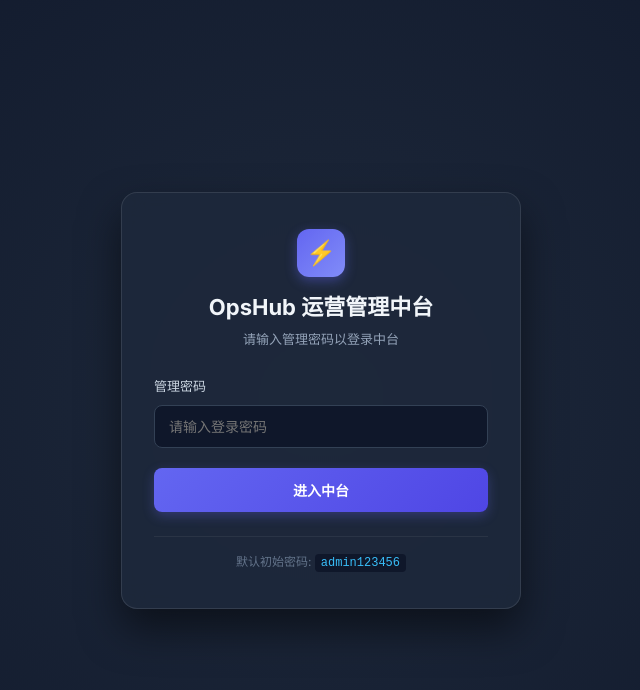
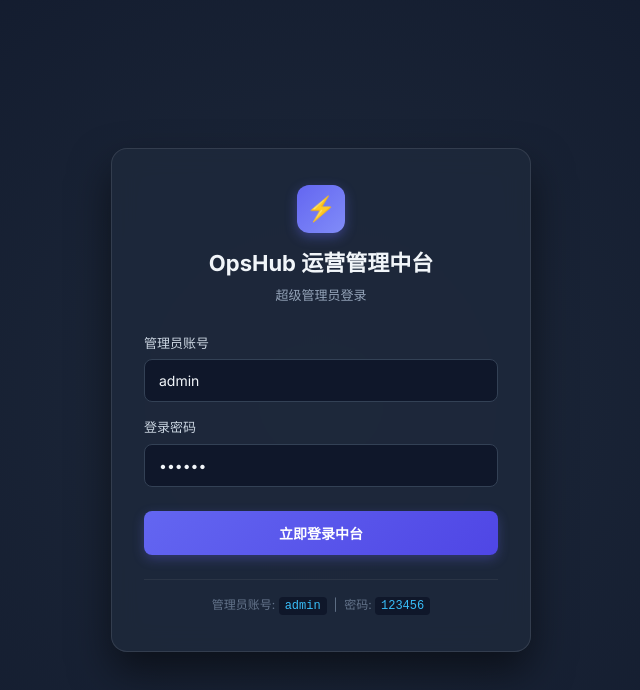
Before and after one commit to felixinfo910-art/ops-hub, a Next.js app: page /login in a window 1280 px wide. Shown: the top 690 px of the page, without its empty margins (319-959 px from the left). Built offline with nearby package versions, Linux system fonts and the light colour scheme.

Commit message:
feat: set superadmin admin/123456 login and add baidu/google noindex rules

```diff
--- a/src/app/layout.tsx
+++ b/src/app/layout.tsx
@@ -25,7 +25,9 @@ export default function RootLayout({ children }: { children: React.ReactNode })
   return (
     <html lang="zh-CN">
       <head>
-        <meta name="robots" content="noindex, nofollow, noarchive" />
+        <meta name="robots" content="noindex, nofollow, noarchive, nosnippet" />
+        <meta name="googlebot" content="noindex, nofollow, noarchive" />
+        <meta name="baiduspider" content="noindex, nofollow, noarchive" />
       </head>
       <body>
         <div className="layout">
--- a/src/app/login/page.tsx
+++ b/src/app/login/page.tsx
@@ -4,7 +4,8 @@ import { useState, FormEvent, Suspense } from 'react'
 import { useRouter, useSearchParams } from 'next/navigation'
 
 function LoginForm() {
-  const [password, setPassword] = useState('')
+  const [username, setUsername] = useState('admin')
+  const [password, setPassword] = useState('123456')
   const [loading, setLoading] = useState(false)
   const [error, setError] = useState('')
   const router = useRouter()
@@ -13,8 +14,8 @@ function LoginForm() {
 
   const handleSubmit = async (e: FormEvent) => {
     e.preventDefault()
-    if (!password.trim()) {
-      setError('请输入管理密码')
+    if (!username.trim() || !password.trim()) {
+      setError('请输入账号和密码')
       return
     }
 
@@ -25,7 +26,7 @@ function LoginForm() {
       const res = await fetch('/api/auth/login', {
         method: 'POST',
         headers: { 'Content-Type': 'application/json' },
-        body: JSON.stringify({ password }),
+        body: JSON.stringify({ username, password }),
       })
 
       const data = await res.json()
@@ -47,7 +48,7 @@ function LoginForm() {
   return (
     <div style={{
       width: '100%',
-      maxWidth: '400px',
+      maxWidth: '420px',
       background: 'rgba(30, 41, 59, 0.85)',
       backdropFilter: 'blur(12px)',
       border: '1px solid rgba(255, 255, 255, 0.1)',
@@ -69,7 +70,7 @@ function LoginForm() {
           boxShadow: '0 4px 12px rgba(99, 102, 241, 0.4)'
         }}>⚡</div>
         <h1 style={{ fontSize: '22px', fontWeight: 700, color: '#f1f5f9', margin: '0 0 6px' }}>OpsHub 运营管理中台</h1>
-        <p style={{ fontSize: '13px', color: '#94a3b8', margin: 0 }}>请输入管理密码以登录中台</p>
+        <p style={{ fontSize: '13px', color: '#94a3b8', margin: 0 }}>超级管理员登录</p>
       </div>
 
       {error && (
@@ -90,16 +91,38 @@ function LoginForm() {
       )}
 
       <form onSubmit={handleSubmit}>
-        <div style={{ marginBottom: '20px' }}>
-          <label style={{ display: 'block', fontSize: '13px', fontWeight: 500, color: '#cbd5e1', marginBottom: '8px' }}>
-            管理密码
+        <div style={{ marginBottom: '16px' }}>
+          <label style={{ display: 'block', fontSize: '13px', fontWeight: 500, color: '#cbd5e1', marginBottom: '6px' }}>
+            管理员账号
+          </label>
+          <input
+            type="text"
+            value={username}
+            onChange={(e) => setUsername(e.target.value)}
+            placeholder="请输入管理员账号"
+            style={{
+              width: '100%',
+              padding: '12px 14px',
+              background: '#0f172a',
+              border: '1px solid #334155',
+              borderRadius: '8px',
+              color: '#f1f5f9',
+              fontSize: '14px',
+              outline: 'none',
+              transition: 'all 0.2s',
+            }}
+          />
+        </div>
+
+        <div style={{ marginBottom: '24px' }}>
+          <label style={{ display: 'block', fontSize: '13px', fontWeight: 500, color: '#cbd5e1', marginBottom: '6px' }}>
+            登录密码
           </label>
           <input
             type="password"
             value={password}
             onChange={(e) => setPassword(e.target.value)}
-            placeholder="请输入登录密码"
-            autoFocus
+            placeholder="请输入密码"
             style={{
               width: '100%',
               padding: '12px 14px',
@@ -131,13 +154,13 @@ function LoginForm() {
             transition: 'all 0.2s'
           }}
         >
-          {loading ? '正在验证...' : '进入中台'}
+          {loading ? '正在验证...' : '立即登录中台'}
         </button>
       </form>
 
       <div style={{ marginTop: '24px', paddingTop: '16px', borderTop: '1px solid rgba(255,255,255,0.06)', textAlign: 'center' }}>
         <p style={{ fontSize: '12px', color: '#64748b', margin: 0 }}>
-          默认初始密码: <code style={{ background: '#0f172a', padding: '2px 6px', borderRadius: '4px', color: '#38bdf8' }}>admin123456</code>
+          管理员账号: <code style={{ background: '#0f172a', padding: '2px 6px', borderRadius: '4px', color: '#38bdf8' }}>admin</code> &nbsp;|&nbsp; 密码: <code style={{ background: '#0f172a', padding: '2px 6px', borderRadius: '4px', color: '#38bdf8' }}>123456</code>
         </p>
       </div>
     </div>
--- a/src/middleware.ts
+++ b/src/middleware.ts
@@ -1,6 +1,6 @@
 import { NextResponse } from 'next/server'
 import type { NextRequest } from 'next/server'
-import { AUTH_COOKIE_NAME, createSessionToken, getAdminPassword } from './lib/auth'
+import { AUTH_COOKIE_NAME, getExpectedToken } from './lib/auth'
 
 export async function middleware(request: NextRequest) {
   const { pathname } = request.nextUrl
@@ -19,7 +19,7 @@ export async function middleware(request: NextRequest) {
 
   // Verify authentication cookie
   const sessionCookie = request.cookies.get(AUTH_COOKIE_NAME)
-  const expectedToken = await createSessionToken(getAdminPassword())
+  const expectedToken = await getExpectedToken()
 
   if (!sessionCookie || sessionCookie.value !== expectedToken) {
     const loginUrl = new URL('/login', request.url)
```
Also changed, not shown: src/app/api/auth/login/route.ts (+9 -5 lines), src/lib/auth.ts (+13 -5 lines), public/robots.txt.
